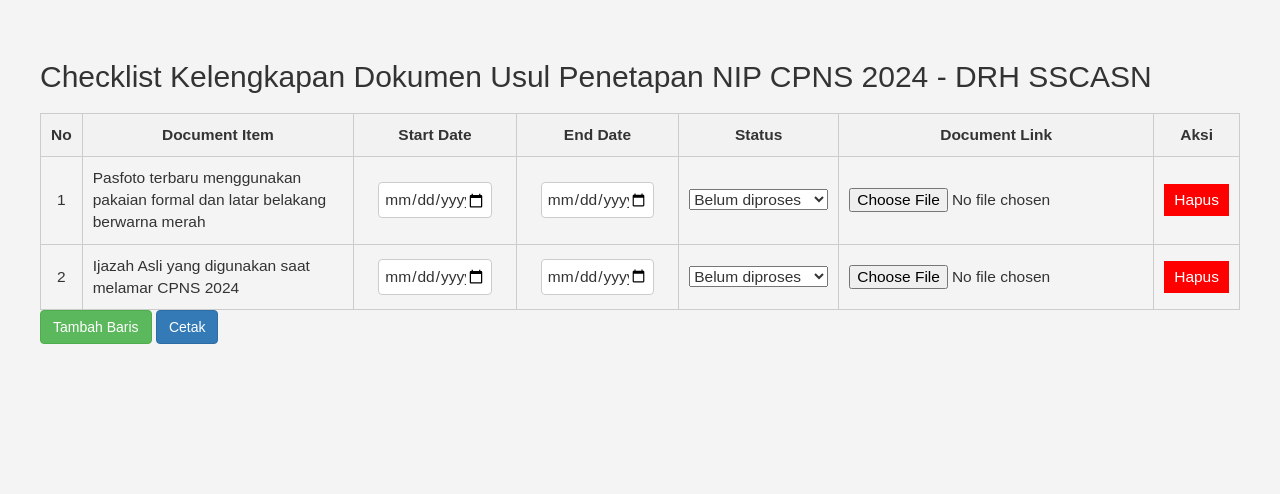
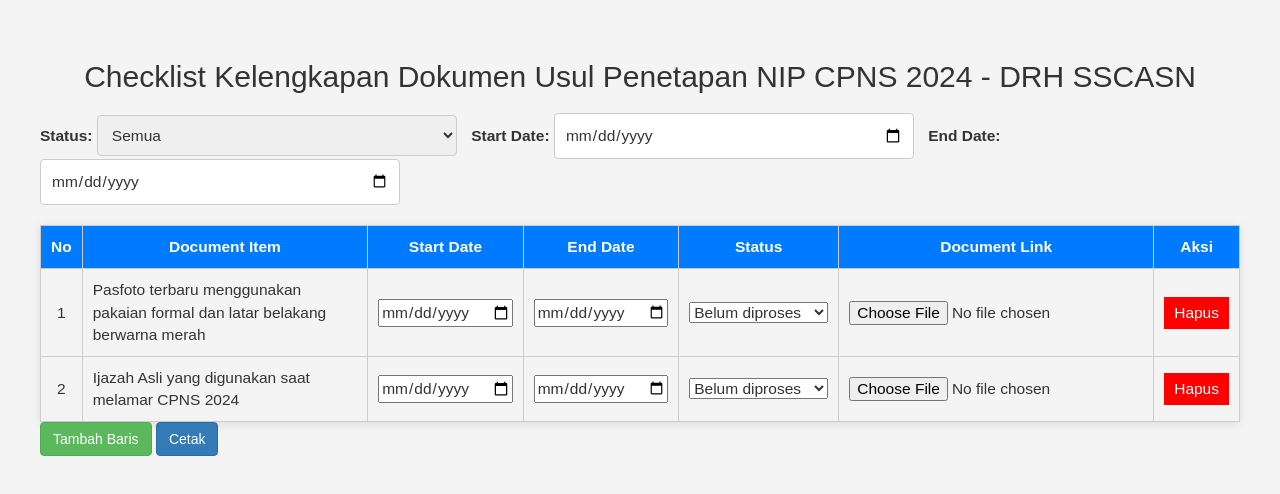
Before and after one commit to nchlfdrk/Dokumen, a plain HTML site: page index.html in a window 1280 px wide. Drawn offline with nearby package versions, Linux system fonts and the light colour scheme.

Commit message:
Update index.html

```diff
--- a/index.html
+++ b/index.html
@@ -15,10 +15,15 @@
             padding: 20px;
             background-color: #f4f4f4;
         }
+        h2 {
+            text-align: center;
+            margin-bottom: 20px;
+        }
         table {
             width: 100%;
             border-collapse: collapse;
             margin-top: 20px;
+            box-shadow: 0 2px 10px rgba(0, 0, 0, 0.1);
         }
         th, td {
             border: 1px solid #ccc;
@@ -26,7 +31,8 @@
             text-align: center;
         }
         th {
-            background-color: #f2f2f2;
+            background-color: #007bff;
+            color: white;
         }
         .item-cell {
             text-align: left;
@@ -50,11 +56,36 @@
         .delete-button:hover {
             background-color: #ffc9bb;
         }
+        .filter-section {
+            margin-bottom: 20px;
+        }
+        .filter-section input,
+        .filter-section select {
+            width: 30%;
+            padding: 10px;
+            border: 1px solid #ccc;
+            border-radius: 4px;
+            margin-right: 10px;
+        }
     </style>
 </head>
 <body>
 
     <h2>Checklist Kelengkapan Dokumen Usul Penetapan NIP CPNS 2024 - DRH SSCASN</h2>
+
+    <div class="filter-section">
+        <label for="status-filter"><strong>Status:</strong></label>
+        <select id="status-filter" onchange="filterTable()">
+            <option value="">Semua</option>
+            <option value="belum diunggah">Belum diproses</option>
+            <option value="sedang diproses">Sedang diproses</option>
+            <option value="sudah diunggah">Sudah diunggah</option>
+        </select>
+        <label for="start-date"><strong>Start Date:</strong></label>
+        <input type="date" id="start-date" onchange="filterTable()">
+        <label for="end-date"><strong>End Date:</strong></label>
+        <input type="date" id="end-date" onchange="filterTable()">
+    </div>
 
     <div class="form-section">
         <table id="document-table">
@@ -73,10 +104,10 @@
                 <tr>
                     <td>1</td>
                     <td class="item-cell">Pasfoto terbaru menggunakan pakaian formal dan latar belakang berwarna merah</td>
-                    <td><input type="date" class="date-input" style="width: 80%; padding: 5px; border: 1px solid #ccc; border-radius: 4px;"></td>
-                    <td><input type="date" class="date-input" style="width: 80%; padding: 5px; border: 1px solid #ccc; border-radius: 4px;"></td>
+                    <td><input type="date" class="date-input" onchange="saveTableData()"></td>
+                    <td><input type="date" class="date-input" onchange="saveTableData()"></td>
                     <td>
-                        <select class="status-dropdown">
+                        <select class="status-dropdown" onchange="saveTableData()">
                             <option value="belum diunggah">Belum diproses</option>
                             <option value="sedang diproses">Sedang diproses</option>
                             <option value="sudah diunggah">Sudah diunggah</option>
@@ -91,10 +122,10 @@
                 <tr>
                     <td>2</td>
                     <td class="item-cell">Ijazah Asli yang digunakan saat melamar CPNS 2024</td>
-                    <td><input type="date" class="date-input" style="width: 80%; padding: 5px; border: 1px solid #ccc; border-radius: 4px;"></td>
-                    <td><input type="date" class="date-input" style="width: 80%; padding: 5px; border: 1px solid #ccc; border-radius: 4px;"></td>
+                    <td><input type="date" class="date-input" onchange="saveTableData()"></td>
+                    <td><input type="date" class="date-input" onchange="saveTableData()"></td>
                     <td>
-                        <select class="status-dropdown">
+                        <select class="status-dropdown" onchange="saveTableData()">
                             <option value="belum diunggah">Belum diproses</option>
                             <option value="sedang diproses">Sedang diproses</option>
                             <option value="sudah diunggah">Sudah diunggah</option>
@@ -133,10 +164,10 @@
             newRow.innerHTML = `
                 <td>${rowCount}</td>
                 <td class="item-cell"><input type="text" placeholder="Ketikkan item dokumen" class="item-input"></td>
-                <td><input type="date" class="date-input" style="width: 80%; padding: 5px; border: 1px solid #ccc; border-radius: 4px;"></td>
-                <td><input type="date" class="date-input" style="width: 80%; padding: 5px; border: 1px solid #ccc; border-radius: 4px;"></td>
+                <td><input type="date" class="date-input" onchange="saveTableData()"></td>
+                <td><input type="date" class="date-input" onchange="saveTableData()"></td>
                 <td>
-                    <select class="status-dropdown">
+                    <select class="status-dropdown" onchange="saveTableData()">
                         <option value="belum diunggah">Belum diproses</option>
                         <option value="sedang diproses">Sedang diproses</option>
                         <option value="sudah diunggah">Sudah diunggah</option>
@@ -168,6 +199,33 @@
         function printTable() {
             window.print(); // Print the current page
         }
+
+        function filterTable() {
+            const statusFilter = document.getElementById('status-filter').value;
+            const startDate = document.getElementById('start-date').value;
+            const endDate = document.getElementById('end-date').value;
+
+            const rows = document.querySelectorAll('#document-table tbody tr');
+            rows.forEach(row => {
+                const status = row.querySelector('.status-dropdown').value;
+                const start = row.querySelector('td:nth-child(3) input').value;
+                const end = row.querySelector('td:nth-child(4) input').value;
+
+                let showRow = true;
+
+                if (statusFilter && status !== statusFilter) {
+                    showRow = false;
+                }
+                if (startDate && start < startDate) {
+                    showRow = false;
+                }
+                if (endDate && end > endDate) {
+                    showRow = false;
+                }
+
+                row.style.display = showRow ? '' : 'none';
+            });
+        }
     </script>
 </body>
 </html>
```
